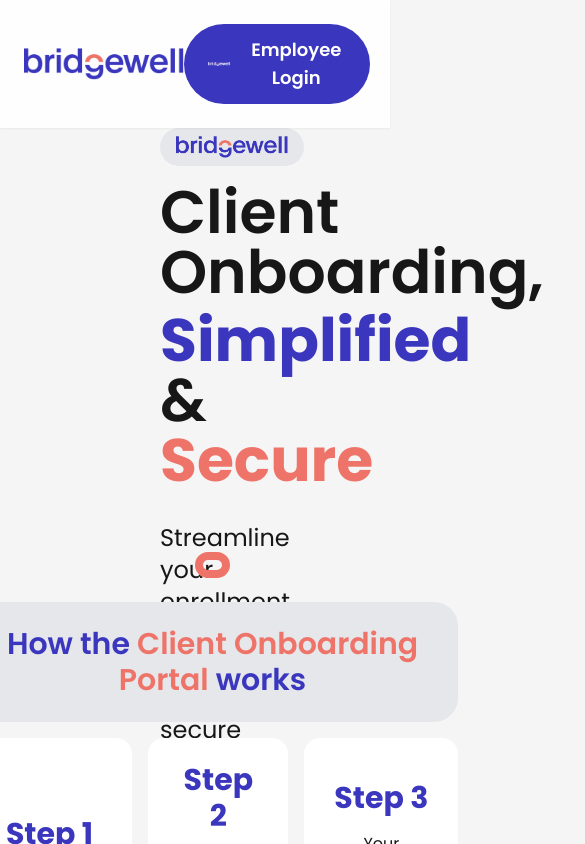
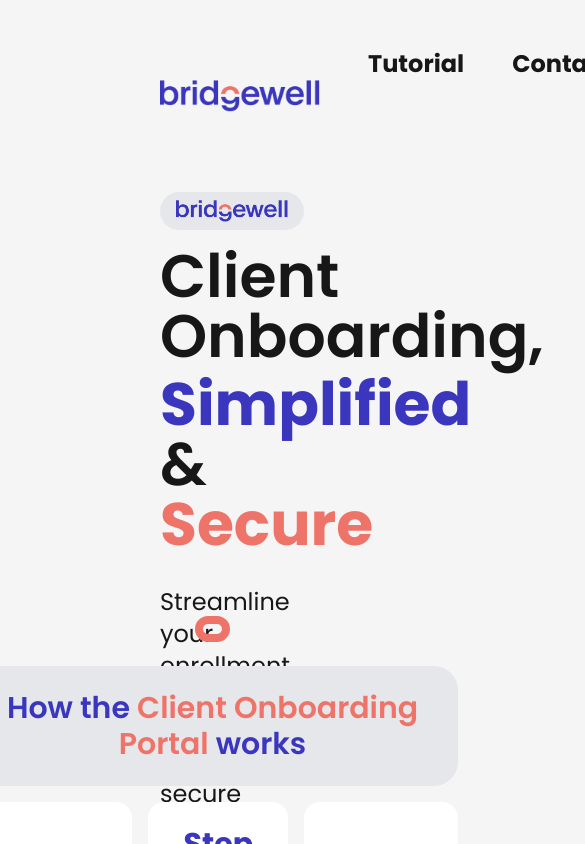
Before and after one commit to FuJacob/bridgewell-onboard, a Next.js app in the folder frontend/: page / in a window 390 px wide. Shown: the top 844 px of the page, 585 px wide, since content can reach past the window. Built offline with nearby package versions, Linux system fonts and the light colour scheme; no server answers; grey boxes are pictures that could not be loaded.

Commit message:
fixed update

```diff
--- a/frontend/src/app/client/form/[key]/page.tsx
+++ b/frontend/src/app/client/form/[key]/page.tsx
@@ -450,7 +450,10 @@
                           const data = await deleteClientUploads.json();
                           console.log("DELETE CLIENT UPLOADS", data);
                           if (data.success) {
-                            initialSubmitted[index] = false;
+                            setSubmittedQuestions({
+                              ...submittedQuestions,
+                              [index]: false
+                            });
 
                           } else {
                             console.log("Error deleting client uploads");
--- a/frontend/src/components/Nav.tsx
+++ b/frontend/src/components/Nav.tsx
@@ -3,7 +3,6 @@
 import Image from "next/image";
 import { createClient } from "@/app/utils/supabase/server";
 import SignOutButton from "./SignOutButton";
-
 export async function Nav() {
   const supabase = await createClient();
   const { data, error } = await supabase.auth.getUser();
@@ -14,44 +13,41 @@
     const { error } = await supabase.auth.signOut();
   }
   return (
-    <nav className="px-6 md:px-12 lg:px-20 py-6 text-lg font-medium sticky top-0 bg-white/90 backdrop-blur-md z-50 shadow-sm">
-      <div className="max-w-7xl mx-auto flex justify-between items-center">
-        <Link href="/" className="flex items-center">
-          <div className="w-40 transition-transform hover:scale-105">
+    <nav className="mx-40 py-12 text-2xl font-bold space-x-12 flex justify-between items-center">
+      <Link href="/">
+        <div className="w-40">
           <Image
             src="/logo-bridgewell.png"
             alt="Bridgewell Financial Logo"
             width={100}
-              height={40}
-              style={{ width: "100%", height: "auto" }}
-              priority
+            height={100}
+            layout="responsive"
           />
         </div>
       </Link>
-
-        <div className="hidden md:flex space-x-8 items-center">
-          <Link href="/" className="hover:text-primary transition-colors">Tutorial</Link>
-          <Link href="/" className="hover:text-primary transition-colors">Contact</Link>
+      <div className="space-x-12 flex justify-between">
+        <Link href="/">Tutorial</Link>
+        <Link href="/">Contact</Link>
         <a
           href="https://bridgewellfinancial.com/"
           target="_blank"
           rel="noopener noreferrer"
-            className="hover:text-primary transition-colors"
         >
           Go to Bridgewell Website
         </a>
       </div>
-
       <div>
         {error ? (
           <Link href="/login">
-              <button className="flex justify-center font-semibold items-center gap-3 bg-primary hover:bg-primary-DARK transition-colors rounded-full text-white px-6 py-3">
-                <div className="w-8 mr-1">
+            <button className="flex justify-center font-semibold items-center gap-4 bg-primary rounded-full text-white px-8 py-4">
+              <div className="w-32">
                 <Image
                   src="/logo-bridgewell-white.png"
                   alt="Bridgewell Financial Logo"
-                    width={32}
-                    height={32}
+                  width={100}
+                  height={100}
+                  // Note: layout="responsive" is deprecated in Next.js 13+
+                  // Use style={{ width: '100%', height: 'auto' }} instead
                   style={{ width: "100%", height: "auto" }}
                 />
               </div>
@@ -59,23 +55,25 @@
             </button>
           </Link>
         ) : (
-            <div className="flex flex-col items-center justify-center gap-3 bg-primary rounded-2xl text-white px-6 py-3 shadow-lg">
-              <div className="flex items-center justify-center gap-3">
-                <div className="w-8">
+          <div className="flex flex-col items-center justify-center gap-4 gap-4 bg-primary rounded-3xl text-white px-24 py-4">
+            <div className="flex items-center justify-center gap-4">
+              <div className="w-32">
                 <Image
                   src="/logo-bridgewell-white.png"
                   alt="Bridgewell Financial Logo"
-                    width={32}
-                    height={32}
+                  width={100}
+                  height={100}
+                  // Note: layout="responsive" is deprecated in Next.js 13+
+                  // Use style={{ width: '100%', height: 'auto' }} instead
                   style={{ width: "100%", height: "auto" }}
                 />
               </div>
-                <span className="font-semibold">Admin Panel</span>
+              Admin Panel
             </div>
 
-              <div className="flex gap-4">
+            <div className="flex gap-6">
               <Link href="/dashboard">
-                  <button className="flex justify-center text-sm font-semibold items-center gap-2 bg-secondary hover:bg-opacity-80 transition-colors rounded-xl text-white px-4 py-2">
+                <button className="flex justify-center text-lg font-semibold items-center gap-4 bg-secondary rounded-2xl text-white px-6 py-2">
                   Dashboard
                 </button>
               </Link>
@@ -84,7 +82,6 @@
           </div>
         )}
       </div>
-      </div>
     </nav>
   );
 }
```
Also changed, not shown: frontend/src/components/SignOutButton.tsx (line endings or trailing spaces). Lines whose indentation alone changed are shown as unchanged.
